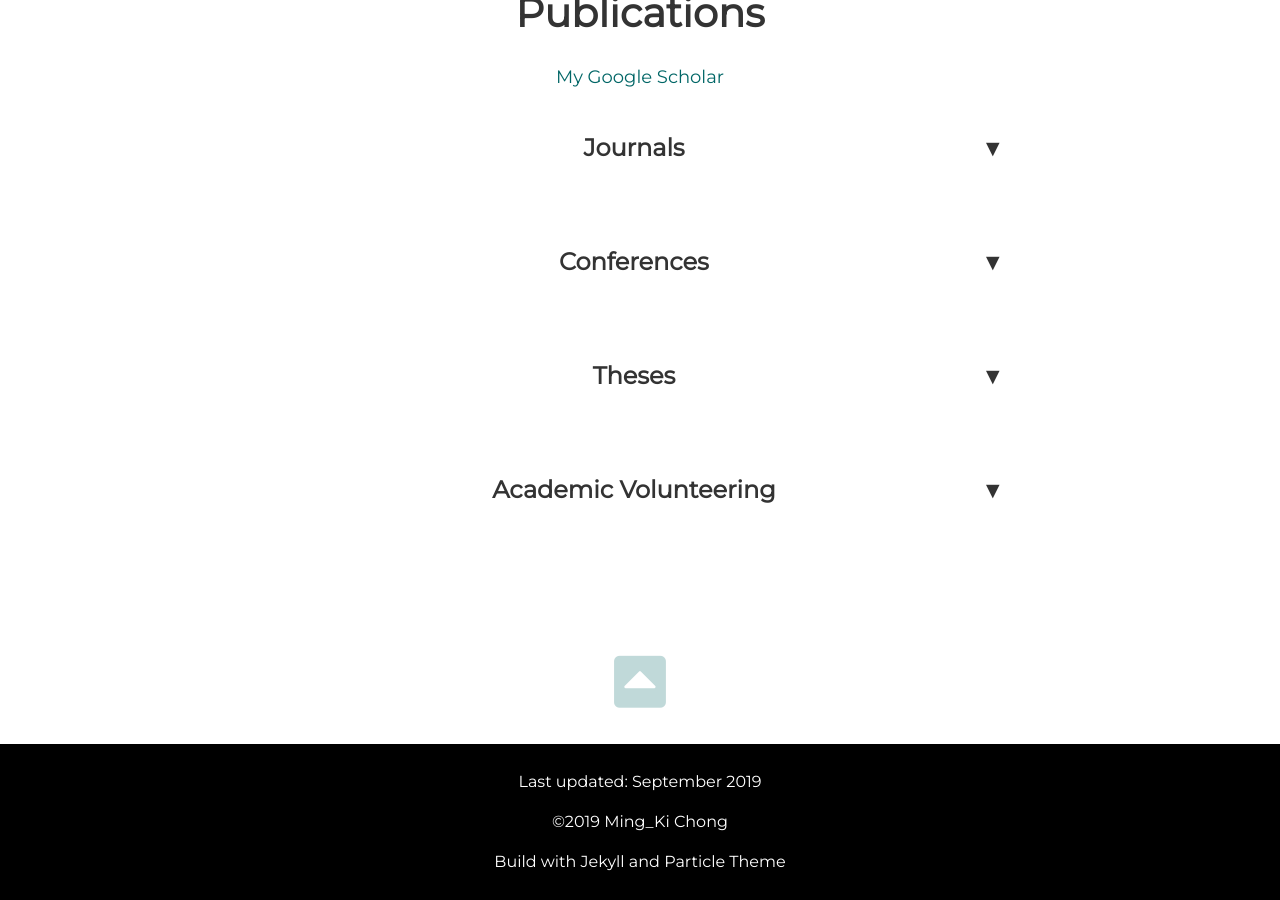
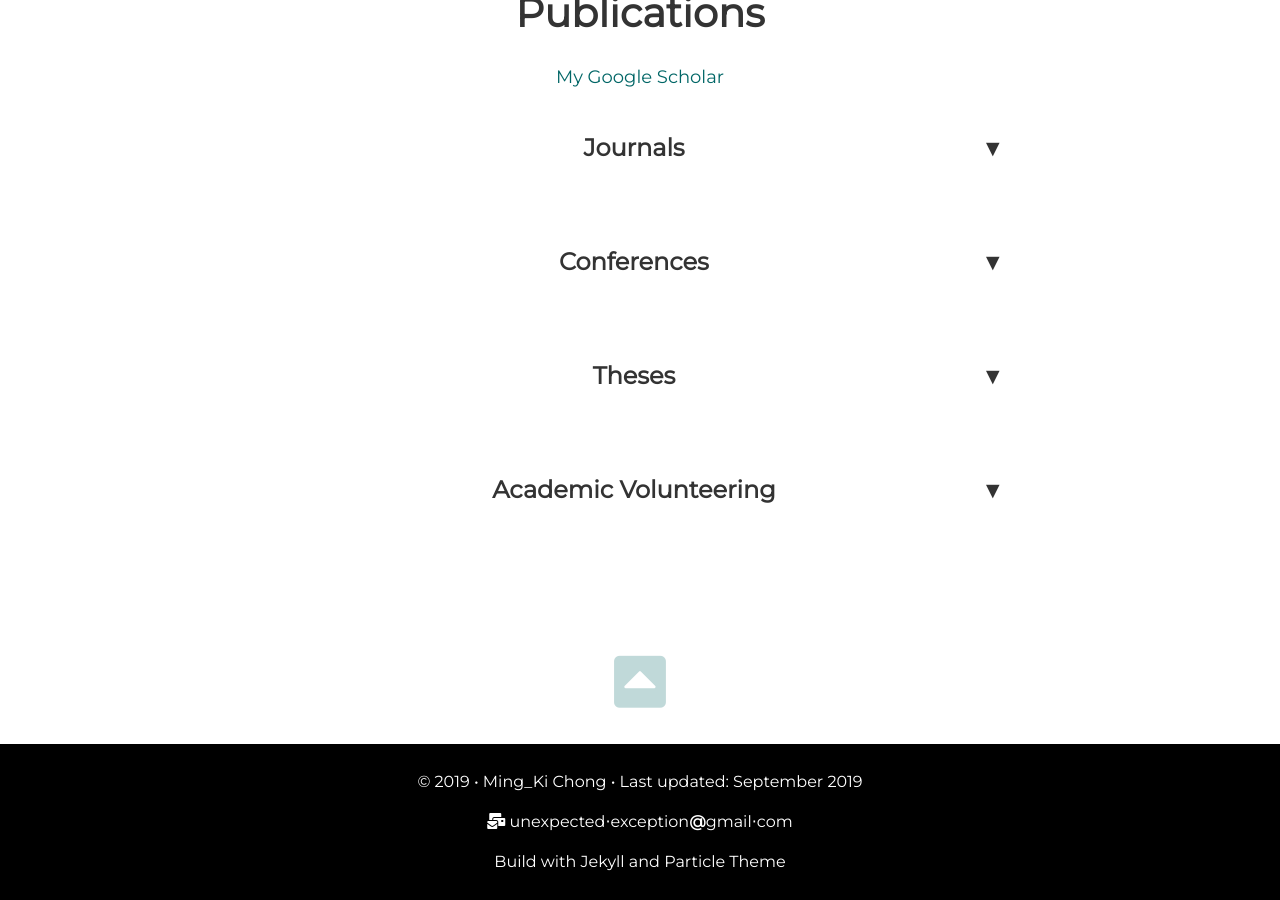
Before and after one commit to mingkichong/mingkichong.github.io, a Jekyll site: the page built from index.html, in a window 1280 px wide and 900 px high, scrolled down 9518 px. Built offline with Jekyll 4.4.1, drawn with Linux system fonts in a browser that asks for light colours.

Commit message:
add email to footer

```diff
--- a/_includes/footer.html
+++ b/_includes/footer.html
@@ -1,6 +1,6 @@
 <footer class="footer">
-  <p>Last updated: September 2019<p/>
-  <p>&copy;{{ site.time | date: '%Y' }} {{site.username}}</p>
+  <p>&copy; {{ site.time | date: '%Y' }} &bull; {{site.username}} &bull; Last updated: September 2019</p>
+  <p><i class="fas fa-mail-bulk"></i> {{ site.email_address }}</p>
   <p>Build with <a href="https://jekyllrb.com/" target="_blank">Jekyll</a> and <a href="https://github.com/nrandecker/particle" target="_blank">Particle Theme</a></p>
 </footer>
 <!-- <script src="//cdn.jsdelivr.net/particles.js/2.0.0/particles.min.js"></script> -->
```
